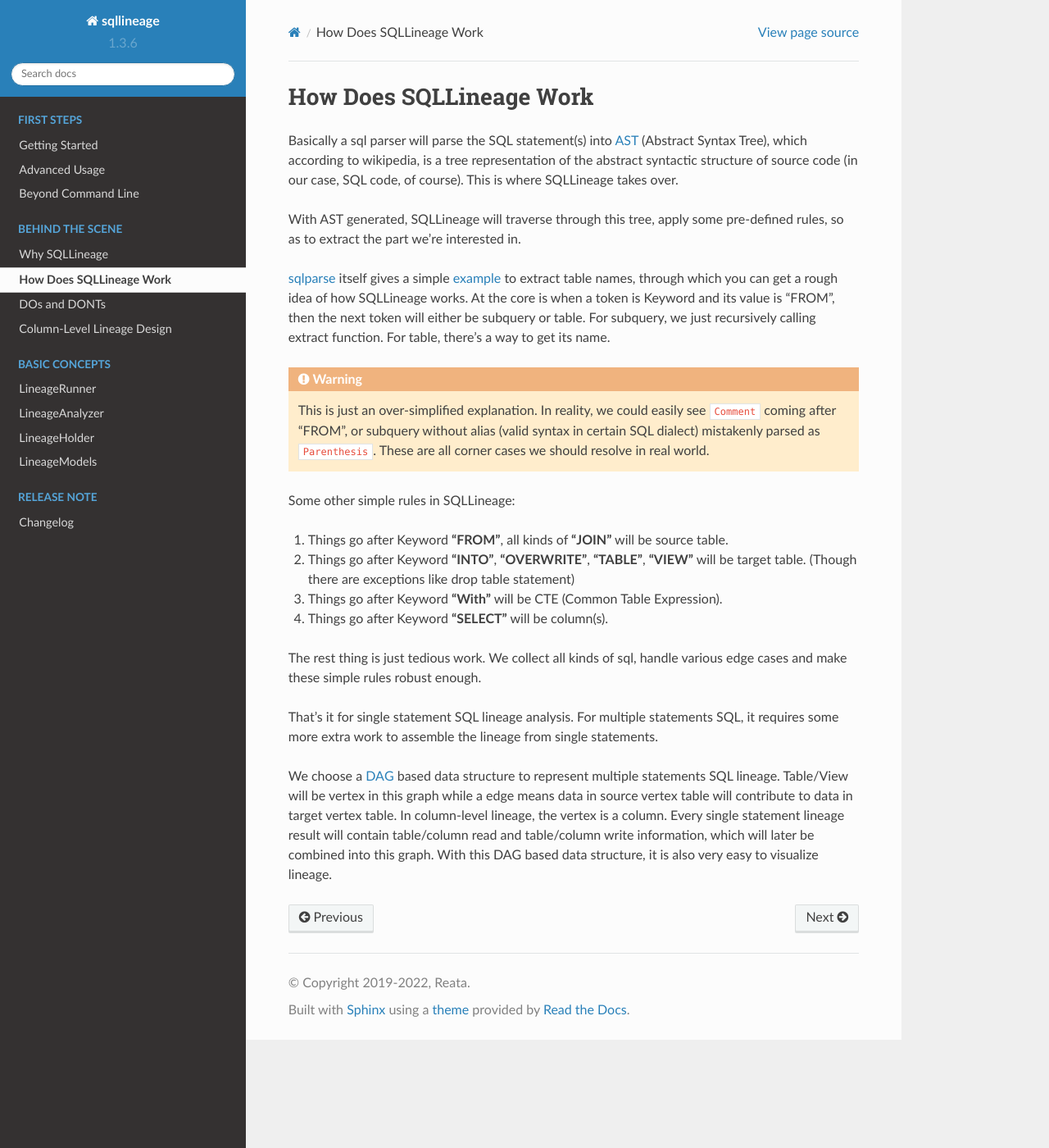
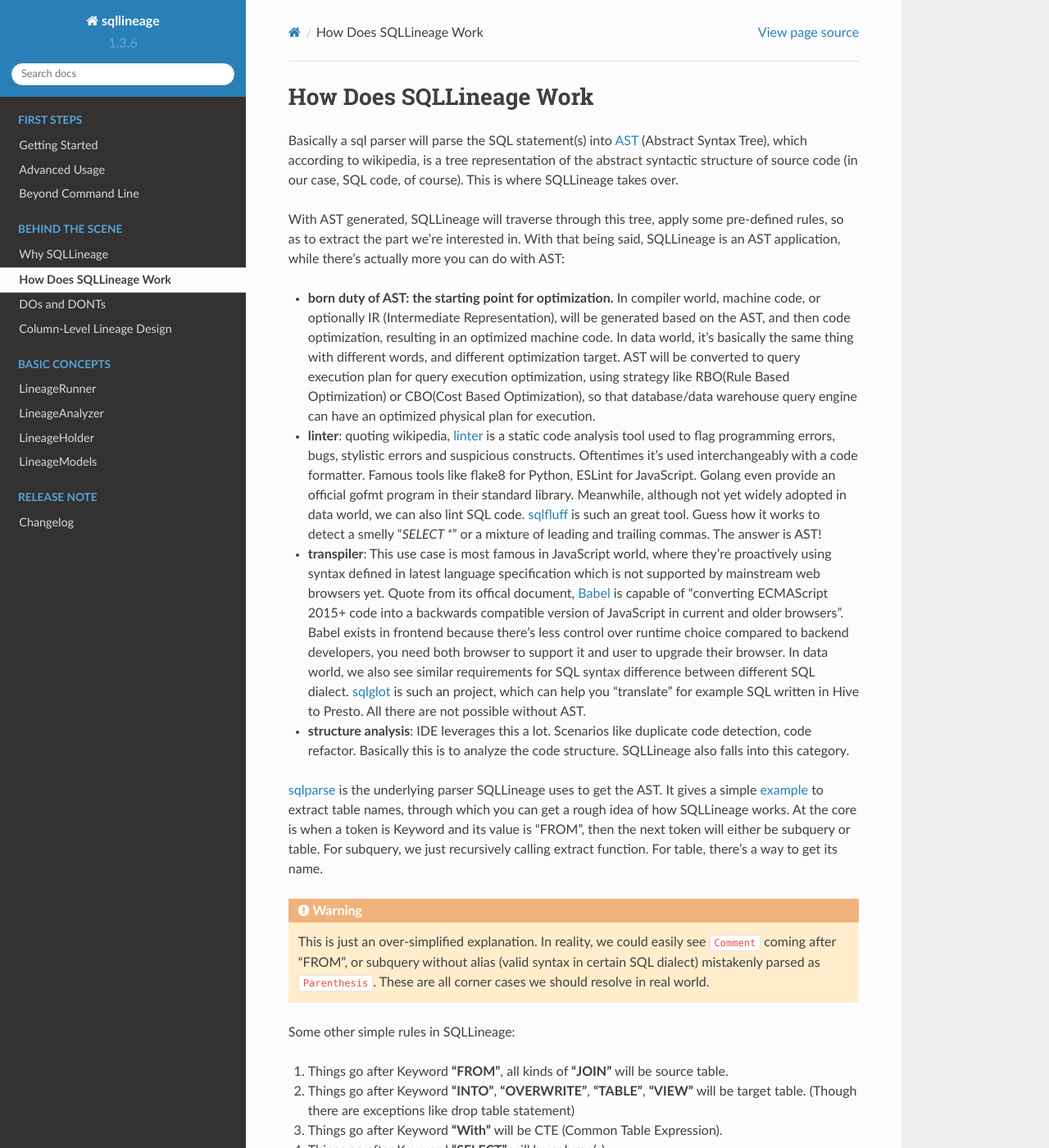
Before and after one commit to reata/sqllineage, a Sphinx documentation site: the page built from docs/behind_the_scene/how_sqllineage_work.rst, in a window 1280 px wide and 1400 px high. Shown: the whole window at 82% size. Built offline with Sphinx 7.4.7 and the Read the Docs theme 2.0.0, drawn with Linux system fonts in a browser that asks for light colours.

Commit message:
docs: add other AST application examples

```diff
--- a/docs/behind_the_scene/how_sqllineage_work.rst
+++ b/docs/behind_the_scene/how_sqllineage_work.rst
@@ -7,12 +7,37 @@
 where SQLLineage takes over.
 
 With AST generated, SQLLineage will traverse through this tree, apply some pre-defined rules, so as to extract the part
-we're interested in.
+we're interested in. With that being said, SQLLineage is an AST application, while there's actually more you can do with
+AST:
 
-`sqlparse`_ itself gives a simple `example`_ to extract table names, through which you can get a rough idea of how
-SQLLineage works. At the core is when a token is Keyword and its value is "FROM", then the next token will either
-be subquery or table. For subquery, we just recursively calling extract function. For table, there's a way
-to get its name.
+- **born duty of AST: the starting point for optimization.** In compiler world, machine code,
+  or optionally IR (Intermediate Representation), will be generated based on the AST, and then code optimization,
+  resulting in an optimized machine code. In data world, it's basically the same thing with different words,
+  and different optimization target. AST will be converted to query execution plan for query execution optimization,
+  using strategy like RBO(Rule Based Optimization) or CBO(Cost Based Optimization), so that database/data warehouse
+  query engine can have an optimized physical plan for execution.
+
+- **linter**: quoting wikipedia, `linter`_ is a static code analysis tool used to flag programming errors, bugs,
+  stylistic errors and suspicious constructs. Oftentimes it's used interchangeably with a code formatter. Famous tools
+  like flake8 for Python, ESLint for JavaScript. Golang even provide an official gofmt program in their standard library.
+  Meanwhile, although not yet widely adopted in data world, we can also lint SQL code. `sqlfluff`_ is such an great tool.
+  Guess how it works to detect a smelly "`SELECT *`" or a mixture of leading and trailing commas. The answer is AST!
+
+- **transpiler**: This use case is most famous in JavaScript world, where they're proactively using syntax defined in
+  latest language specification which is not supported by mainstream web browsers yet. Quote from its offical document,
+  `Babel`_ is capable of "converting ECMAScript 2015+ code into a backwards compatible version of JavaScript in current
+  and older browsers". Babel exists in frontend because there's less control over runtime choice compared to backend
+  developers, you need both browser to support it and user to upgrade their browser. In data world, we also see similar
+  requirements for SQL syntax difference between different SQL dialect. `sqlglot`_ is such an project, which can help
+  you "translate" for example SQL written in Hive to Presto. All there are not possible without AST.
+
+- **structure analysis**: IDE leverages this a lot. Scenarios like duplicate code detection, code refactor. Basically
+  this is to analyze the code structure. SQLLineage also falls into this category.
+
+`sqlparse`_ is the underlying parser SQLLineage uses to get the AST. It gives a simple `example`_ to extract table names,
+through which you can get a rough idea of how SQLLineage works. At the core is when a token is Keyword and its value is
+"FROM", then the next token will either be subquery or table. For subquery, we just recursively calling extract function.
+For table, there's a way to get its name.
 
 .. warning::
     This is just an over-simplified explanation. In reality, we could easily see ``Comment`` coming after "FROM", or
@@ -43,6 +68,10 @@
 easy to visualize lineage.
 
 .. _AST: https://en.wikipedia.org/wiki/Abstract_syntax_tree
+.. _linter: https://en.wikipedia.org/wiki/Lint_(software)
+.. _sqlfluff: https://github.com/sqlfluff/sqlfluff
+.. _Babel: https://babeljs.io/
+.. _sqlglot: https://github.com/tobymao/sqlglot
 .. _sqlparse: https://github.com/andialbrecht/sqlparse
 .. _example: https://github.com/andialbrecht/sqlparse/blob/master/examples/extract_table_names.py
 .. _DAG: https://en.wikipedia.org/wiki/Directed_acyclic_graph
```
